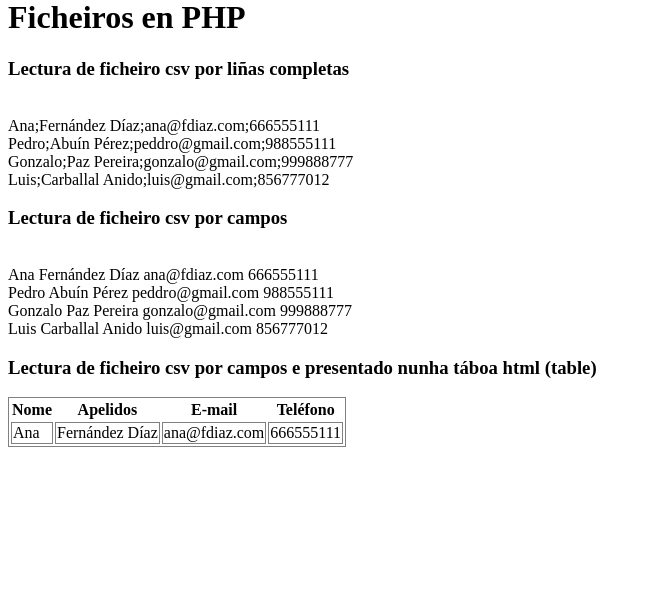
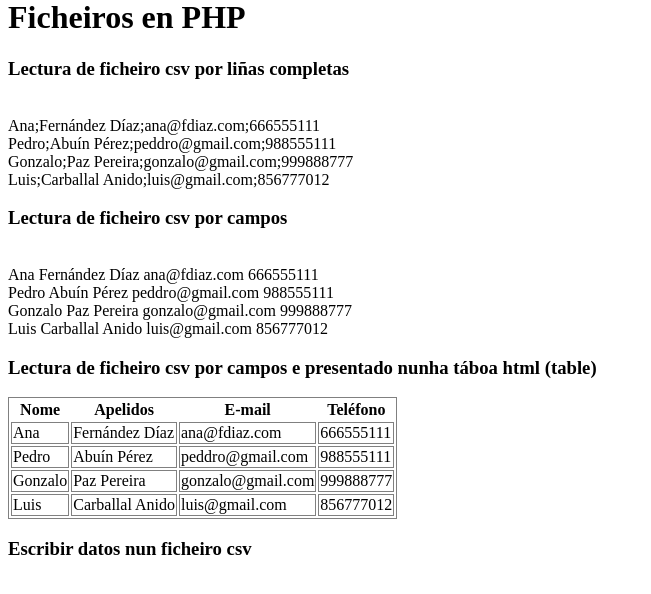
Before and after one commit to antonio-otero/iaw, a PHP site: page /14-ficheiros.php in a window 1280 px wide. Shown: the part 22-616 px from the top of the page, without its empty margins (0-651 px from the left). Run offline with PHP 8.4, Linux system fonts and the light colour scheme.

Commit message:
c├│digo iaw

```diff
--- a/php/14-ficheiros.php
+++ b/php/14-ficheiros.php
@@ -9,7 +9,7 @@
 <body>
 	<h1>Ficheiros en PHP</h1>
 	<h3>Lectura de ficheiro csv por liñas completas</h3>
-	<?php
+<?php
 	$ficheiro="datos/datos1.csv";
 	$cf=@fopen($ficheiro, "r") or die("<p class='erro'>Erro, o ficheiro '$ficheiro' non existe!!</p>");
 	//$cf será o controlador de ficheiro. A partir de aquí temos que usar $cf para operacións sobre o ficheiro
@@ -24,7 +24,7 @@
 	?>
 
 	<h3>Lectura de ficheiro csv por campos</h3>
-	<?php
+<?php
 	$ficheiro="datos/datos1.csv";
 	$cf=@fopen($ficheiro, "r") or die("<p class='erro'>Erro, o ficheiro '$ficheiro' non existe!!</p>");
 	//$cf será o controlador de ficheiro. A partir de aquí temos que usar $cf para operacións sobre o ficheiro
@@ -33,9 +33,9 @@
 	//a función feof devolve verdadeiro cando se chega ao final do ficheiro que se está a ler
 	while (!feof($cf)) {//mentres non é final de ficheiro
 		$campos=explode(";", $rexistro);
-		//echo "<br> $campos[0] $campos[1] $campos[2] $campos[3] ";
+		//echo "<br>$campos[0] $campos[1] $campos[2] $campos[3] ";
 		list($nome, $apelidos, $email, $tfno)=$campos;
-		echo "<br> $nome $apelidos $email $tfno ";
+		echo "<br>$nome $apelidos $email $tfno";
 		$rexistro=fgets($cf);
 	}
 	fclose($cf);
@@ -60,22 +60,33 @@
 		$campos=explode(";", $rexistro);
 		list($nome, $apelidos, $email, $tfno)=$campos;
 		//xerar a fila de táboa cos datos deste rexistro:
-
+		echo "\n\t\t<tr>";
+		echo "\n\t\t\t<td>$nome</td>";
+		echo "\n\t\t\t<td>$apelidos</td>";
+		echo "\n\t\t\t<td>$email</td>";
+		echo "\n\t\t\t<td>$tfno</td>";
+		echo "\n\t\t</tr>";
 
 		$rexistro=fgets($cf);
 	}
 	fclose($cf);
-	?>
+?>
+	</table>
 
 
-	<tr>
-		<td>Ana</td>
-		<td>Fernández Díaz</td>
-		<td>ana@fdiaz.com</td>
-		<td>666555111</td>
-	</tr>
+	<h3>Escribir datos nun ficheiro csv</h3>
 
-</table>
+	<?php
+	$ficheiro="datos/datos1.csv";
+	$cf=@fopen($ficheiro, "a") or die("<p class='erro'>Erro, o ficheiro '$ficheiro' non existe!!</p>");
+	//o modo 'a' engade ao final do arquivo
+	//o modo 'w' non respeta os datos do arquivo, borra e comeza de novo.
+
+	fputs($cf,"Adrián;Gómez Paz;adrian@gmail.com;612345678\n");
+
+	fclose($cf);
+?>
+
 
 </body>
 </html>
```
